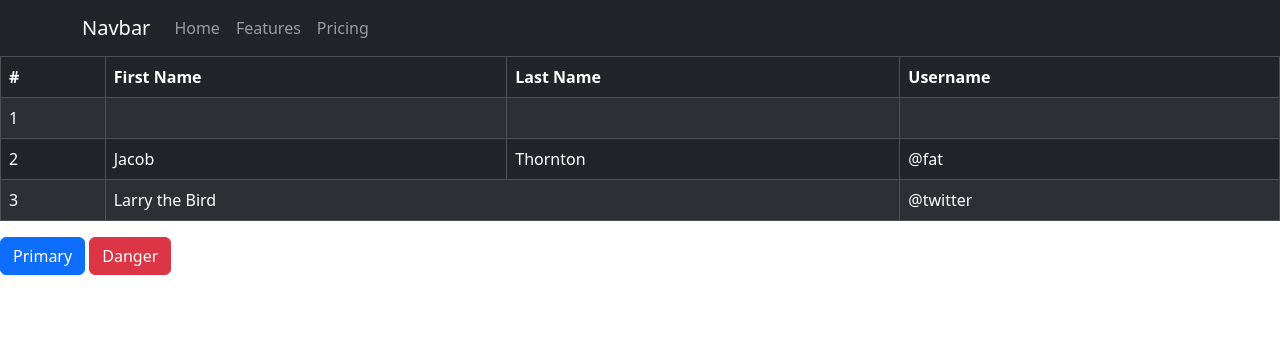
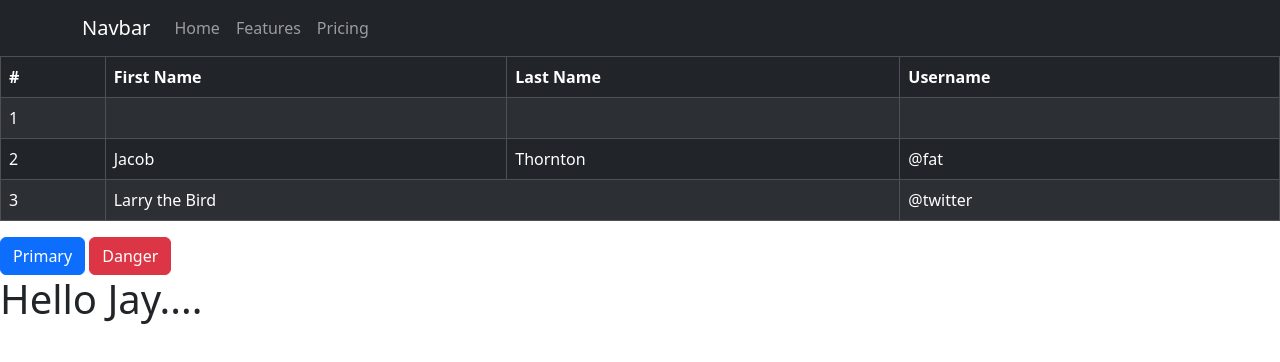
Before and after one commit to Anantshah133/First-React-Website, a React (Create React App) app: page / in a window 1280 px wide. Shown: the top 362 px of the page. Built offline with nearby package versions, Linux system fonts and the light colour scheme.

Commit message:
Jay ne sikhavyu

```diff
--- a/src/App.js
+++ b/src/App.js
@@ -1,6 +1,7 @@
 import './App.css';
 import Buttons, { NavBar } from './component/button';
 import Trial from './component/trial';
+import Jay from './component/jay';
 
 const name = ["Gandu", "Gendubhai", "Ganjedi"];
 
@@ -10,6 +11,7 @@ function App() {
       <NavBar />
       <Trial {...name} />
       <Buttons />
+      <Jay/>
     </>
   )
 }
--- /dev/null
+++ b/src/component/jay.jsx
@@ -0,0 +1,11 @@
+import { Component } from "react";
+
+class Jay extends Component{
+    render(){
+        return(
+            <h1>Hello Jay....</h1>
+        )
+    }
+}
+
+export default Jay;
```
